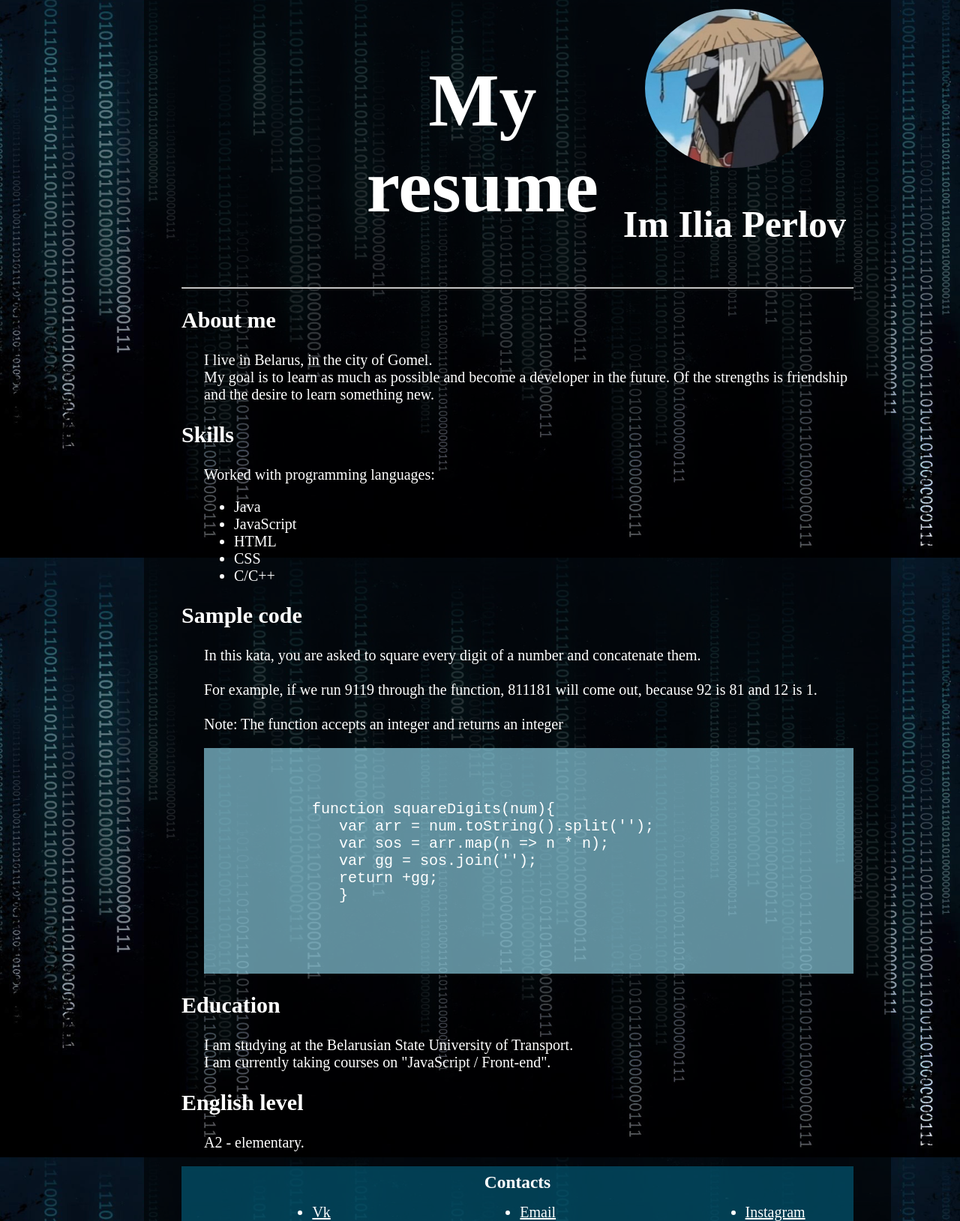
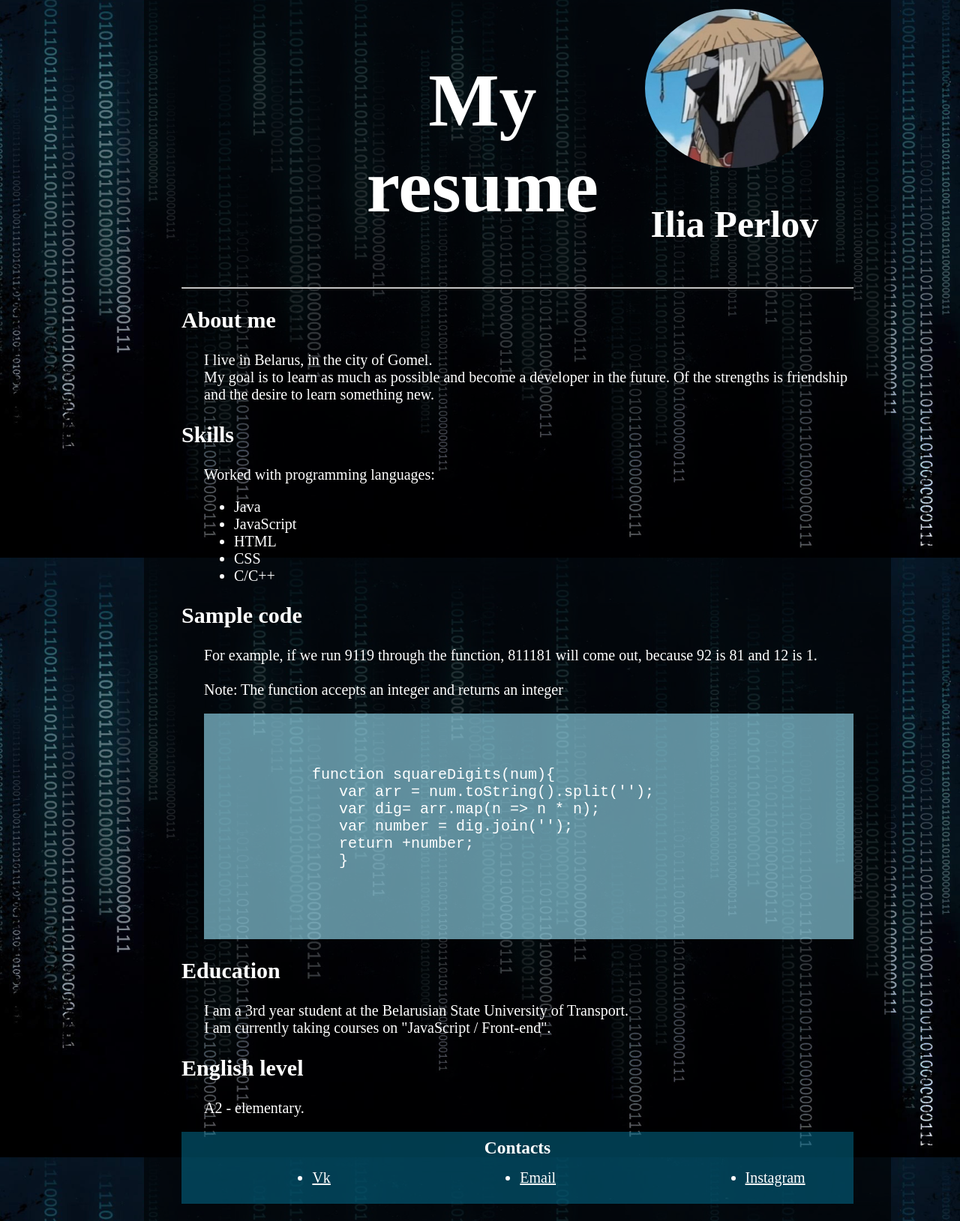
Before and after one commit to SOLbl4322/rsschool-cv, a plain HTML site: page index.html in a window 1280 px wide. Shown: the part 56-1685 px from the top of the page at 75% size. Drawn offline with Linux system fonts and the light colour scheme.

Commit message:
refactor: change structure of the project

```diff
--- a/index.html
+++ b/index.html
@@ -3,7 +3,7 @@
 <head>
    <meta charset="UTF-8">
    <meta name="viewport" content="width=device-width, initial-scale=1.0">
-   <title>curriculum vitae</title>
+   <title>Resume</title>
    <link rel="stylesheet" href="css/Main.css">
 </head>
 <body>
@@ -14,7 +14,7 @@
          </div>
          <div class="headerImage">
             <img class="img-fluid" src="image/EFkxV4dXoAAtKRb.jpg" alt="Wait">
-            <h2 class="name">Im Ilia Perlov</h2>
+            <h2 class="name">Ilia Perlov</h2>
          </div>
       </header>
       <hr>
@@ -32,7 +32,7 @@
             <p>Worked with programming languages:</p>
             <ul class="langust">
                <li>Java</li>
-               <li> JavaScript</li>
+               <li>JavaScript</li>
                <li>HTML</li>
                <li>CSS</li>
                <li>C/C++</li>
@@ -43,20 +43,17 @@
          <h2 class="h2">Sample code</h2>
          <div class="content">
             <p>
-               In this kata, you are asked to square every digit of a number and concatenate them.<br>
-               <br>
                For example, if we run 9119 through the function, 811181 will come out, because 92 is 81 and 12 is 1.<br>
                <br>
                Note: The function accepts an integer and returns an integer<br>
-
             </p>
             <div id="layer2">
           <pre class="Sample-code">
             function squareDigits(num){
                var arr = num.toString().split('');
-               var sos = arr.map(n => n * n);
-               var gg = sos.join('');
-               return +gg;
+               var dig= arr.map(n => n * n);
+               var number = dig.join('');
+               return +number;
                }
              </pre>
          </div>
@@ -65,7 +62,7 @@
       <section class="educ">
          <h2 class="h2">Education</h2>
          <div class="content">
-            <P>I am studying at the Belarusian State University of Transport.<br>
+            <P>I am a 3rd year student at the Belarusian State University of Transport.<br>
                I am currently taking courses on "JavaScript / Front-end".<br>
             </P>
          </div>
```
